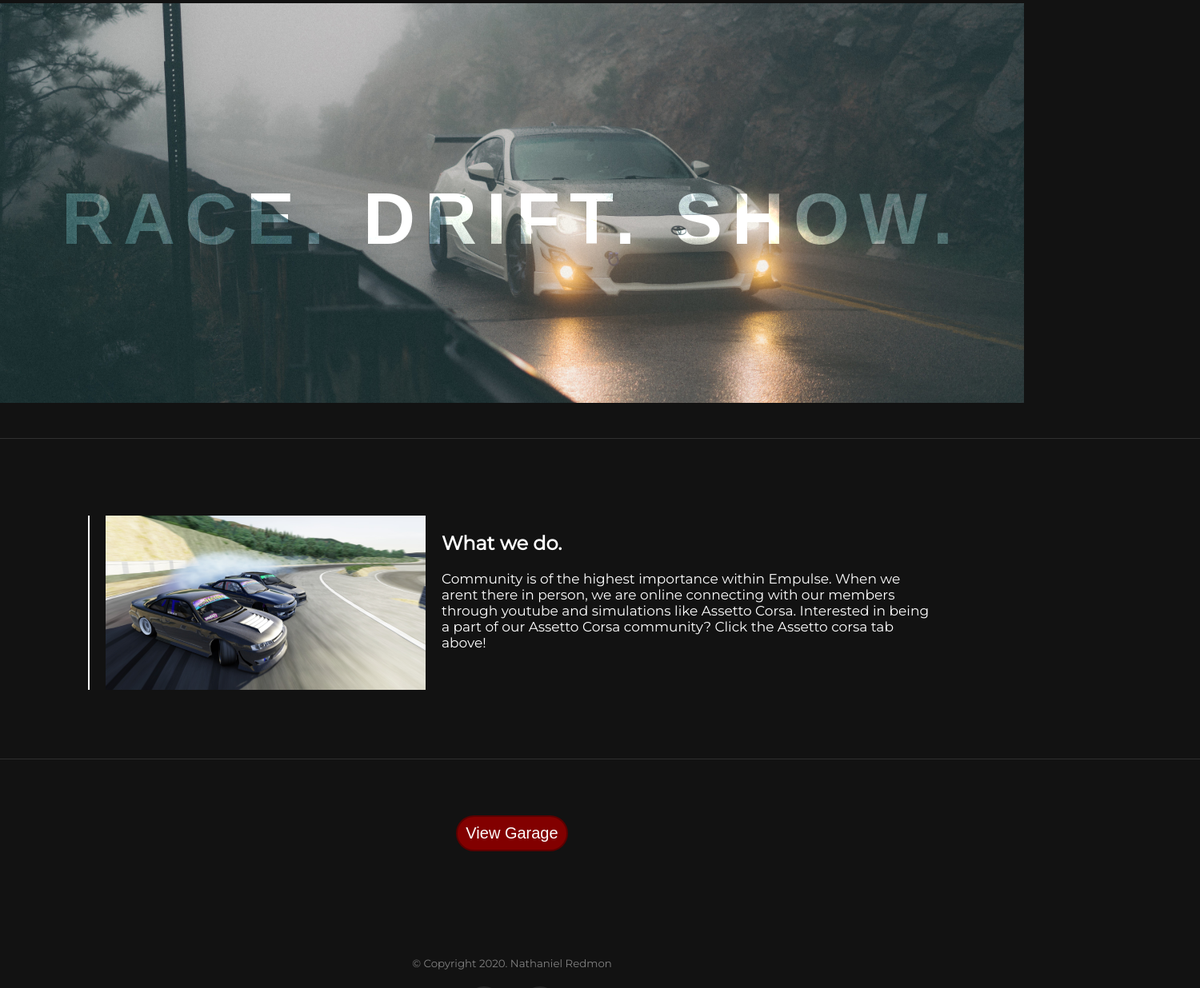
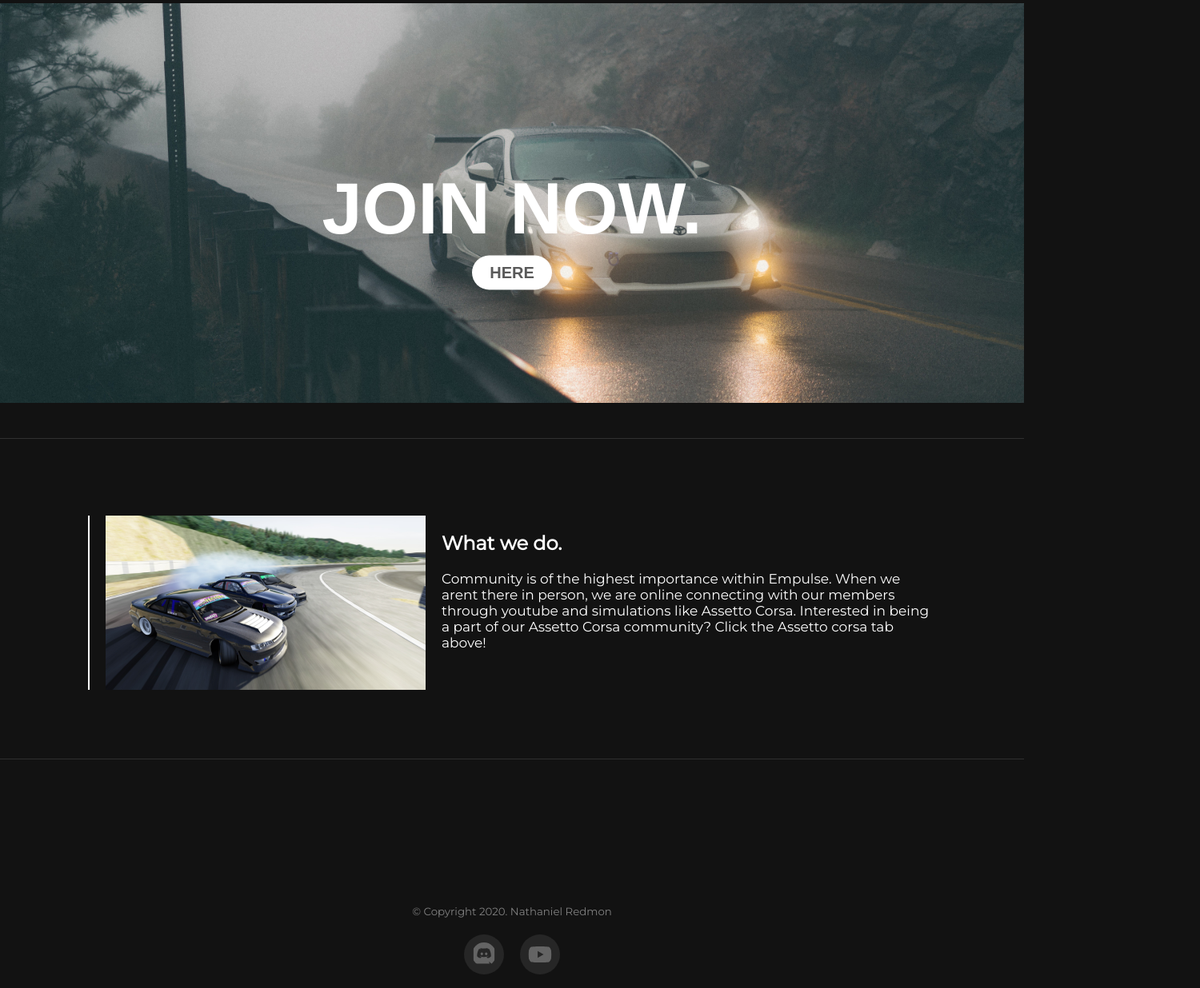
Before and after one commit to nonstopper0/empulse, a React (Create React App) app: page /#/ in a window 1280 px wide. Shown: the part 1300-2536 px from the top of the page at 80% size, 1500 px wide, since content can reach past the window. Built offline with nearby package versions, Linux system fonts and the light colour scheme.

Commit message:
fixed frs photo

```diff
--- a/src/App.js
+++ b/src/App.js
@@ -50,7 +50,7 @@ export default class App extends React.Component {
         <footer style={styles.footer}>
           <small>&copy; Copyright 2020. Nathaniel Redmon</small>
           <div style={{width: '100%'}}>
-            <a href="https://discord.gg/j6EMR5r"><FaDiscord style={styles.footerIcon}></FaDiscord></a>
+            <a href="https://discord.gg/j6EMR5r" target="_blank" rel="noopener noreferrer"><FaDiscord style={styles.footerIcon}></FaDiscord></a>
             <a href="https://www.youtube.com/channel/UCA2BhFhrsyvPXxEuUuQpBMw?view_as=subscriber" target="_blank" rel="noopener noreferrer"><FaYoutube style={styles.footerIcon}></FaYoutube></a>
           </div>
         </footer>
--- a/src/Home.js
+++ b/src/Home.js
@@ -47,10 +47,13 @@ export default class Team extends React.Component {
                     <div style={{backgroundColor: 'rgb(48,48,48)', height: '1px', width: '1500px'}}></div>
                 </div>
                 <div style={styles.frsContainer}>
-                    <p style={styles.frsText}><span style={{color: 'red'}}></span>RACE. DRIFT. SHOW.</p>
+                    <div style={styles.frsText}>
+                    <p>JOIN NOW.</p>
+                    <a href="https://discord.gg/j6EMR5r" target="_blank" rel="noopener noreferrer" style={styles.garageButton}>HERE</a>
+                    </div>
                     <img style={styles.frsimg} src={fullsize}></img>
                 </div>
-                <div style={{marginTop: 40, backgroundColor: 'rgb(48,48,48)', height: '1px', width: '1500px', margin: '30px auto 30px auto'}}></div>
+                <div style={{marginTop: 40, backgroundColor: 'rgb(48,48,48)', height: '1px', width: '100%', maxWidth: '1500px', margin: '30px auto 30px auto'}}></div>
                 <div style={styles.content2}>
                     <div style={styles.row}>
                         <div style={{display: 'flex', justifyContent: 'flex-end'}}>
@@ -63,8 +66,7 @@ export default class Team extends React.Component {
                         </div>
                     </div>
                 </div>
-                <div style={{marginTop: 30, backgroundColor: 'rgb(48,48,48)', height: '1px', width: '100%', width: '1500px', margin: '20px auto 20px auto'}}></div>
-                <button onClick={()=> {this.props.history.push('/team')}} style={styles.garageButton}>View Garage</button>
+                <div style={{backgroundColor: 'rgb(48,48,48)', height: '1px', width: '100%', maxWidth: '1500px', margin: '20px auto 20px auto'}}></div>
             </div>
         )
     }
@@ -165,7 +167,7 @@ const styles = {
     frsText: {
         textAlign: 'center',
         position: 'absolute',
-        top: '35%',
+        top: '50%',
         left: '50%',
         transform: 'translate(-50%, -50%)',
         color: 'white',
@@ -173,20 +175,17 @@ const styles = {
         width: '100%',
         fontFamily: 'Arial',
         fontWeight: 'bold',
-        mixBlendMode: 'overlay',
-        letterSpacing: '12px',
     },
     garageButton: {
-        position: 'relative',
-        left: '50%',
-        top: 50,
+        position: 'absolute',
         transform: 'translate(-50%)',
-        width: '140px',
-        height: '45px',
+        padding: 10,
+        textDecoration: 'none',
+        color: 'rgb(89,89,89)',
+        top: 200,
+        width: 80,
         borderRadius: 100,
-        backgroundColor: 'rgb(130,0,0)',
-        color: 'white',
-        border: '2px solid rgb(90,0,0)',
+        backgroundColor: 'white',
         fontSize: 20,
     },
     icon: {
```
